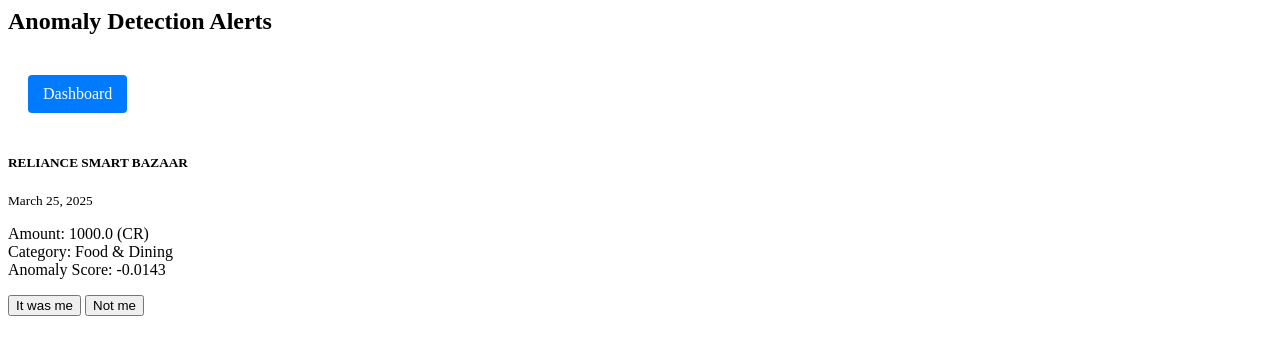
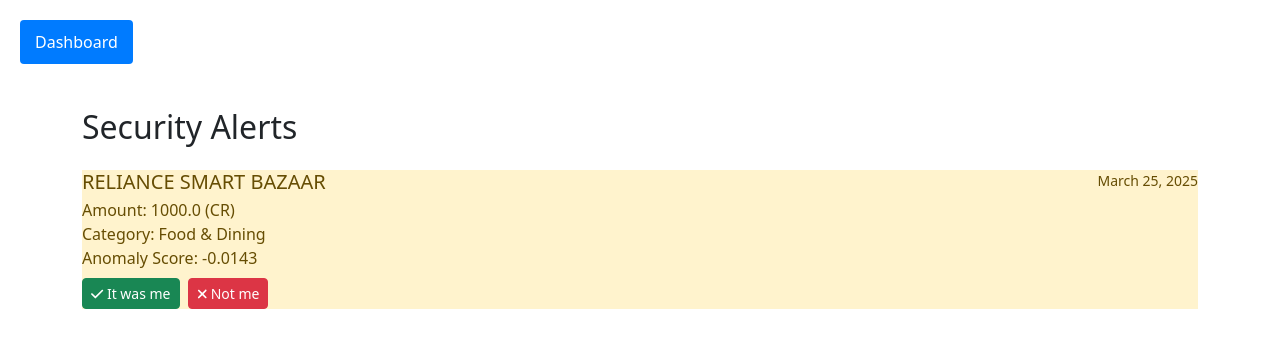
Before and after one commit to PiyushJain045/MoneyWise, a Django app: a page that uses app/templates/security.html in a window 1280 px wide. Shown: the top 355 px of the page. Run offline with Django 5.2, Linux system fonts and the light colour scheme; data comes from the database, SQL or seed files in the repository; both versions use the stored data as it was after the commit.

Commit message:
almost done

```diff
--- a/app/templates/security.html
+++ b/app/templates/security.html
@@ -1,18 +1,20 @@
-{% load static %}
-
-<html>
+<!DOCTYPE html>
+<html lang="en">
 <head>
-    <title>Security</title>
-    <link rel="stylesheet" href="static\css\security.css">
+    <meta charset="UTF-8">
+    <meta name="viewport" content="width=device-width, initial-scale=1.0">
+    <title>Security Alerts</title>
+    <link rel="stylesheet" href="https://cdn.jsdelivr.net/npm/bootstrap@5.3.0/dist/css/bootstrap.min.css">
 </head>
 <body>
+    <div>
+        <a href="{% url 'dashboard' %}" class="nav-link">Dashboard</a>
+        <link rel="stylesheet" href="static\css\security.css">
+    </div>
     <div class="container mt-4">
-    <h2>Anomaly Detection Alerts</h2>
+        <h2 class="mb-4">Security Alerts</h2>
 
-    <a href="{% url 'dashboard' %}" class="nav-link">Dashboard</a>
-
-
-    <div class="list-group mt-3">
+        {% if anomalies %}
             {% for anomaly in anomalies %}
                 <div class="list-group-item list-group-item-action flex-column align-items-start mb-2
                             {% if anomaly.anomaly_score < -0.5 %}list-group-item-danger{% else %}list-group-item-warning{% endif %}">
@@ -25,24 +27,44 @@
                         Category: {{ anomaly.category }}<br>
                         Anomaly Score: {{ anomaly.anomaly_score|floatformat:4 }}
                     </p>
-            <div class="mt-2">
-                <button class="btn btn-sm btn-success confirm-btn"
-                        data-transaction-id="{{ anomaly.id }}">
+
+                    <div class="mt-2 d-flex gap-2">
+                        <!-- Confirm Form -->
+                        <form method="POST" action="{% url 'security' %}">
+                            {% csrf_token %}
+                            <input type="hidden" name="transaction_id" value="{{ anomaly.id }}">
+                            <input type="hidden" name="action" value="confirm">
+                            <button type="submit" class="btn btn-sm btn-success">
                                 <i class="fas fa-check"></i> It was me
                             </button>
-                <button class="btn btn-sm btn-danger reject-btn"
-                        data-transaction-id="{{ anomaly.id }}">
+                        </form>
+
+                        <!-- Reject Form -->
+                        <form method="POST" action="{% url 'security' %}">
+                            {% csrf_token %}
+                            <input type="hidden" name="transaction_id" value="{{ anomaly.id }}">
+                            <input type="hidden" name="action" value="reject">
+                            <button type="submit" class="btn btn-sm btn-danger">
                                 <i class="fas fa-times"></i> Not me
                             </button>
+                        </form>
                     </div>
                 </div>
-        {% empty %}
+            {% endfor %}
+        {% else %}
             <div class="alert alert-success">
                 No anomalies detected! Everything looks good.
             </div>
-        {% endfor %}
+        {% endif %}
+
+        <!-- Display warning if present -->
+        {% if warning %}
+            <div class="alert alert-danger mt-3">
+                {{ warning }}
             </div>
+        {% endif %}
     </div>
 
+    <script src="https://cdnjs.cloudflare.com/ajax/libs/font-awesome/6.4.2/js/all.min.js"></script>
 </body>
 </html>
--- a/app/views.py
+++ b/app/views.py
@@ -555,13 +555,31 @@
 
 class Security(View):
     def get(self, request):
-        # Get all unreviewed anomalous transactions
         anomalies = AnomalousTransaction.objects.filter(reviewed=False).order_by('-date')
-
-        context = {
-            'anomalies': anomalies,
-        }
+        context = {'anomalies': anomalies}
         return render(request, 'security.html', context)
 
     def post(self, request):
-        pass
+        print("INSIDE ANOMALY POST")
+        transaction_id = request.POST.get('transaction_id')
+        action = request.POST.get('action')
+
+        if action == 'confirm':
+            try:
+                anomaly = AnomalousTransaction.objects.get(id=transaction_id)
+                anomaly.reviewed = True
+                anomaly.save()
+                return redirect('security')
+            except Exception as e:
+                return redirect('security')
+
+        if action == 'reject':
+            anomalies = AnomalousTransaction.objects.filter(reviewed=False).order_by('-date')
+            return render(
+                request,
+                'security.html',
+                {
+                    "anomalies": anomalies,
+                    "warning": "Report Anomaly immediately to your Branch or Call on Toll-Free No. 1800 103 1906"
+                }
+            )
```
Also changed, not shown: db.sqlite3. Lines whose indentation alone changed are shown as unchanged.
